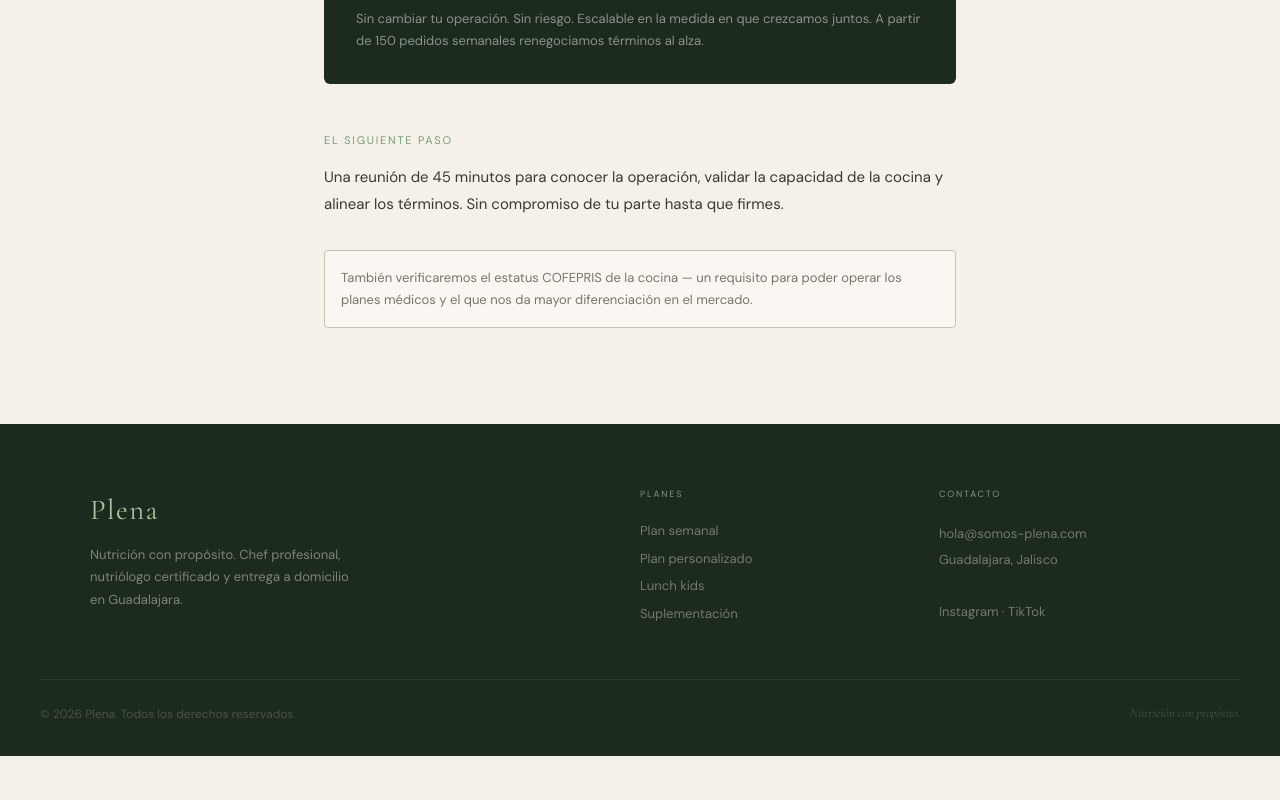
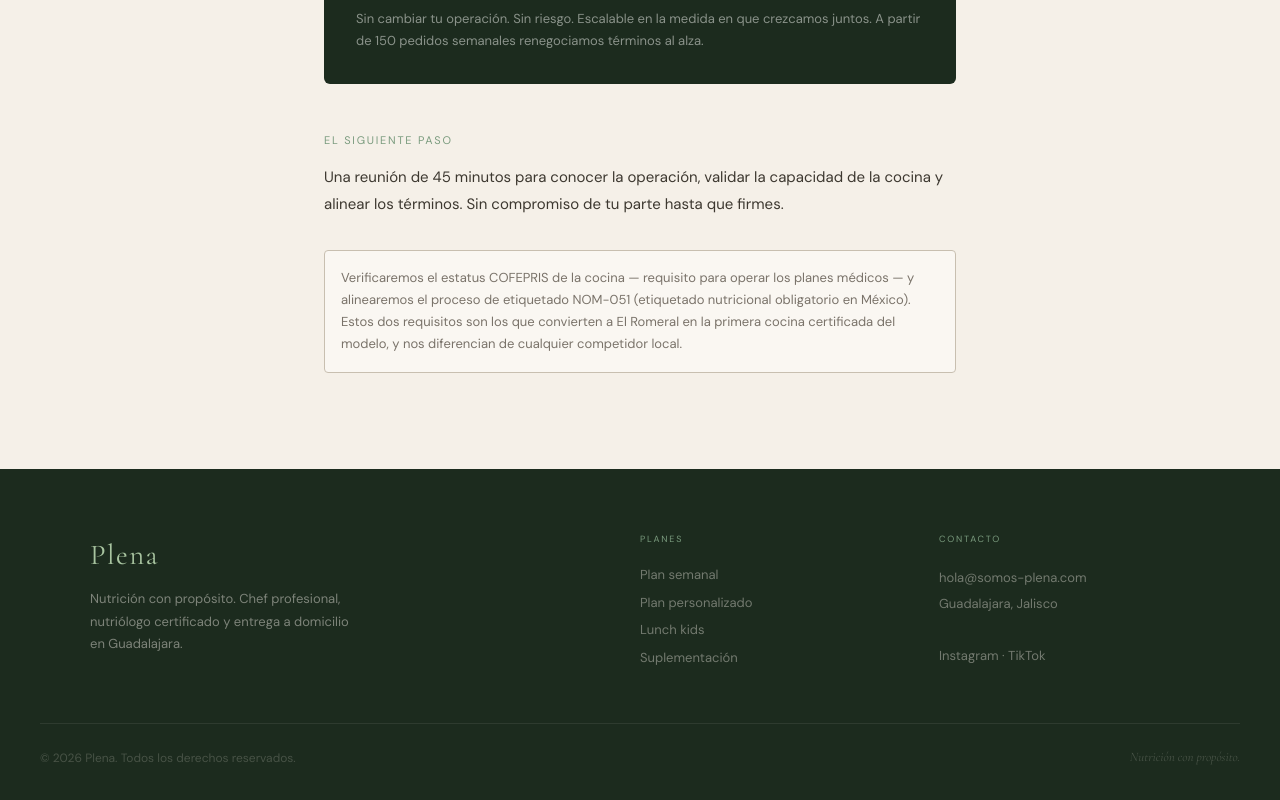
Before and after one commit to rahele95/plena, a Next.js app: page /pitch/rafael in a window 1280 px wide. Shown: the part 1484-2284 px from the top of the page. Before the commit the page ends 2240 px from the top, so only its background shows below. Built offline with nearby package versions, Linux system fonts and the light colour scheme.

Commit message:
fix: pitch Rafael — NOM-051 + COFEPRIS explícito

```diff
--- a/app/pitch/rafael/page.tsx
+++ b/app/pitch/rafael/page.tsx
@@ -87,7 +87,7 @@ export default function PitchRafael() {
         Una reunión de 45 minutos para conocer la operación, validar la capacidad de la cocina y alinear los términos. Sin compromiso de tu parte hasta que firmes.
       </p>
       <p style={{ fontFamily: g.sans, fontSize: "13px", color: g.ink3, lineHeight: 1.7, padding: "1rem", background: g.ivory, border: `0.5px solid ${g.stone}`, borderRadius: "4px" }}>
-        También verificaremos el estatus COFEPRIS de la cocina — un requisito para poder operar los planes médicos y el que nos da mayor diferenciación en el mercado.
+        Verificaremos el estatus COFEPRIS de la cocina — requisito para operar los planes médicos — y alinearemos el proceso de etiquetado NOM-051 (etiquetado nutricional obligatorio en México). Estos dos requisitos son los que convierten a El Romeral en la primera cocina certificada del modelo, y nos diferencian de cualquier competidor local.
       </p>
     </div>
   );
```
